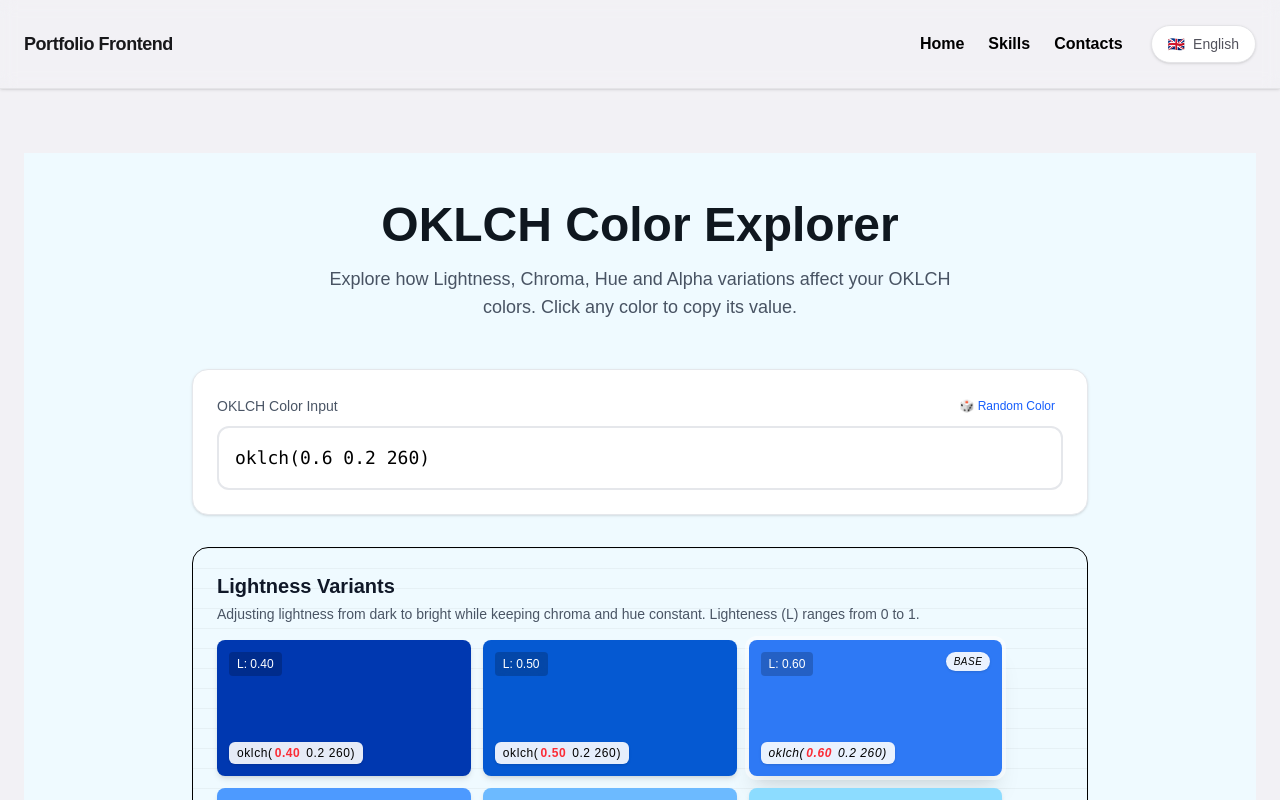
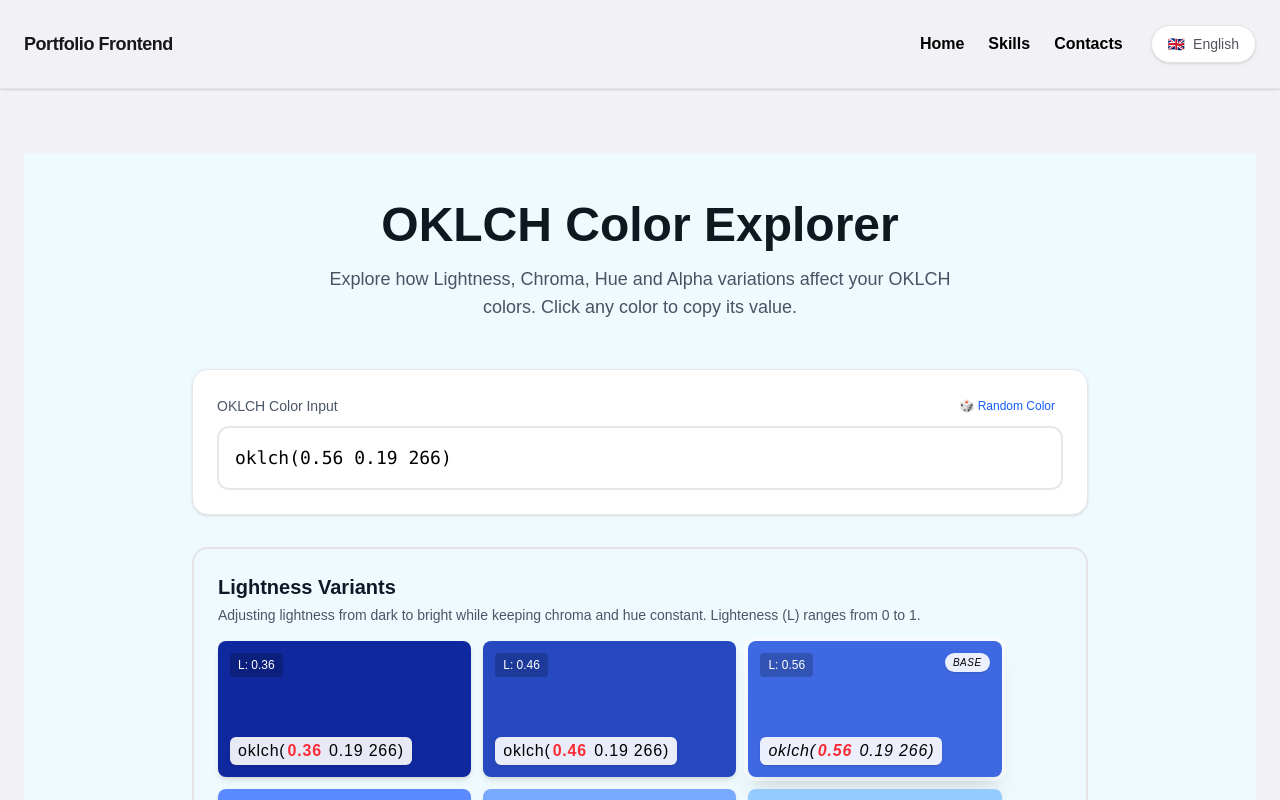
Before and after one commit to eremina-official/portfolio-nextjs, a Next.js app: page /en/projects/oklch in a window 1280 px wide. Shown: the top 800 px of the page. Built offline with nearby package versions, Linux system fonts and the light colour scheme.

Commit message:
Edit oklch project

```diff
--- a/app/[locale]/projects/oklch/components/VariantCard.tsx
+++ b/app/[locale]/projects/oklch/components/VariantCard.tsx
@@ -8,7 +8,7 @@ interface VariantCardProps {
 
 export function VariantCard({ variant }: VariantCardProps): JSX.Element {
   const [copiedColorKey, setCopiedColorKey] = useState("");
-  const isBase = variant.delta === 0;
+  const isBase = variant.delta === (variant.type === "A" ? 1 : 0);
 
   const formatColorWithHighlight = (color: string, type: string) => {
     const match = color.match(/oklch\((.+)\)/);
@@ -74,7 +74,7 @@ export function VariantCard({ variant }: VariantCardProps): JSX.Element {
 
         {/* full color token (click to copy) */}
         <div
-          className={`absolute bottom-3 left-3 bg-white/90 text-black text-[12px] px-2 py-0.5 rounded-md tracking-wider shadow-sm ${
+          className={`absolute bottom-3 left-3 bg-white/90 text-black text-[16px] px-2 py-0.5 rounded-md tracking-wider shadow-sm ${
             isBase ? "italic" : ""
           }`}
         >
--- a/app/[locale]/projects/oklch/components/VariantSection.tsx
+++ b/app/[locale]/projects/oklch/components/VariantSection.tsx
@@ -1,6 +1,7 @@
 import { JSX } from "react";
 import { Variant } from "../hooks/useOklchVariants";
 import { VariantCard } from "./VariantCard";
+import bg from "../bg-maple-leaf.png";
 
 interface VariantSectionProps {
   title: string;
@@ -11,16 +12,14 @@ interface VariantSectionProps {
 export function VariantSection({ title, variants, description }: VariantSectionProps): JSX.Element {
   return (
     <div
-      className="space-y-4 rounded-2xl p-6 border"
+      className="space-y-4 rounded-2xl p-6 border-2 border-(--color-border-200) bg-white/80"
       title="Click or press Enter to copy color"
-      style={{
+      style={variants[0].type === "A" ? {
+        backgroundImage: `url(${bg.src})`,
+        backgroundRepeat: "repeat",
+        backgroundSize: "contain",
+      } : {
         backgroundColor: "var(--color-surface)",
-        // subtle thin horizontal lines on top of the surface
-        backgroundImage:
-          "repeating-linear-gradient(180deg, rgba(0,0,0,0.04) 0px, rgba(0,0,0,0.04) 1px, transparent 1px, transparent 20px)",
-        backgroundRepeat: "repeat",
-        backgroundPosition: "0 0",
-        borderColor: "var(--color-border-200)",
       }}
     >
       <div>
--- a/app/[locale]/projects/oklch/oklch.css
+++ b/app/[locale]/projects/oklch/oklch.css
@@ -1,13 +1,24 @@
+/* royal blue: oklch(0.5598 0.1882 266.4), #4169E1 */
+/* royal blue rounded for demostration purposes: oklch(0.56 0.19 266) */
+
+:root {
+  --color-oklch-bg: oklch(0.98 0.02 250);
+  --color-oklch-text-700: oklch(0.20 0.02 250);
+  --color-oklch-text-600: oklch(0.44 0.03 256.802);
+  --color-royal-blue: oklch(0.56 0.19 266);
+}
+
+
 .page-oklch-theme {
-  --color-oklch-background: oklch(0.98 0.02 250);
-  --color-oklch-text: oklch(0.20 0.02 250);
-  --color-oklch-subtext: oklch(0.44 0.03 256.802);
-  --color-oklch-primary: oklch(0.70 0.20 260);
+  --color-oklch-background: var(--color-oklch-bg);
+  --color-oklch-text: var(--color-oklch-text-700);
+  --color-oklch-subtext: var(--color-oklch-text-600);
+  --color-oklch-primary: var(--color-royal-blue);
 }
 
 .page-oklch-theme-dark {
-  --color-oklch-background: oklch(0.12 0.02 250);
-  --color-oklch-text: oklch(0.95 0.02 250);
-  --color-oklch-subtext: oklch(0.8 0.03 256.802);
-  --color-oklch-primary: oklch(0.40 0.20 260);
+  --color-oklch-background: oklch(from var(--color-oklch-bg) calc(l - 0.86) c h);
+  --color-oklch-text: oklch(from var(--color-oklch-text-700) calc(l + 0.75) c h);
+  --color-oklch-subtext: oklch(from var(--color-oklch-text-600) calc(l + 0.36) c h);
+  --color-oklch-primary: oklch(from var(--color-royal-blue) calc(l - 0.2) c h);
 }
--- a/app/[locale]/projects/oklch/page.tsx
+++ b/app/[locale]/projects/oklch/page.tsx
@@ -7,7 +7,7 @@ import { ThemeController } from "./components/ThemeController";
 import { VariantSection } from "./components/VariantSection";
 
 export default function OklchSeparateVariantsDemo() {
-  const [input, setInput] = useState("oklch(0.6 0.2 260)");
+  const [input, setInput] = useState("oklch(0.56 0.19 266)");
   const [darkMode, setDarkMode] = useState(false);
 
   const { lVariants, cVariants, hVariants, aVariants, isValid } = useOklchVariants(input);
```
Also changed, not shown: app/[locale]/projects/oklch/bg-maple-leaf.png (added), 1 other file (tests, documents, lock files or other folders).
